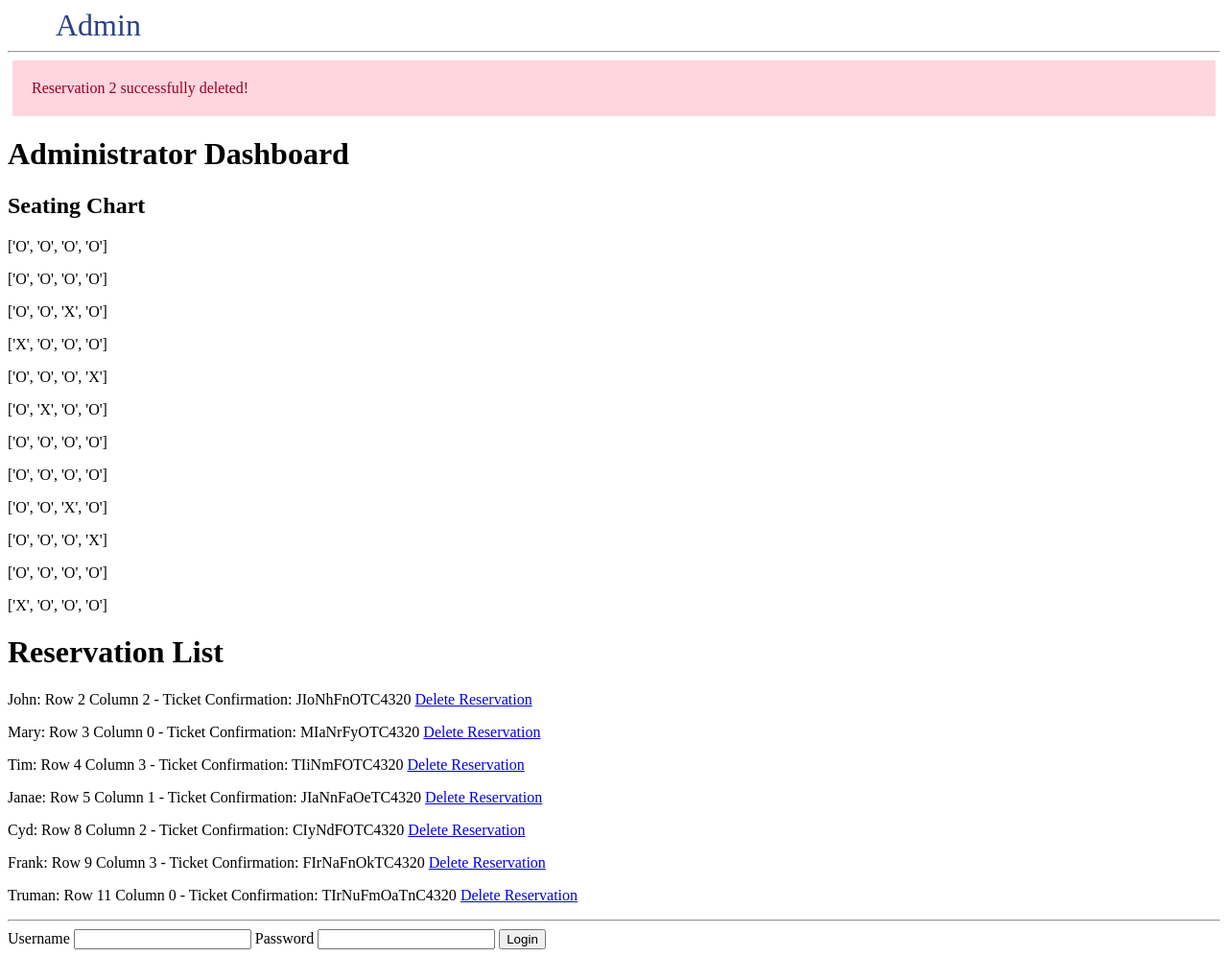
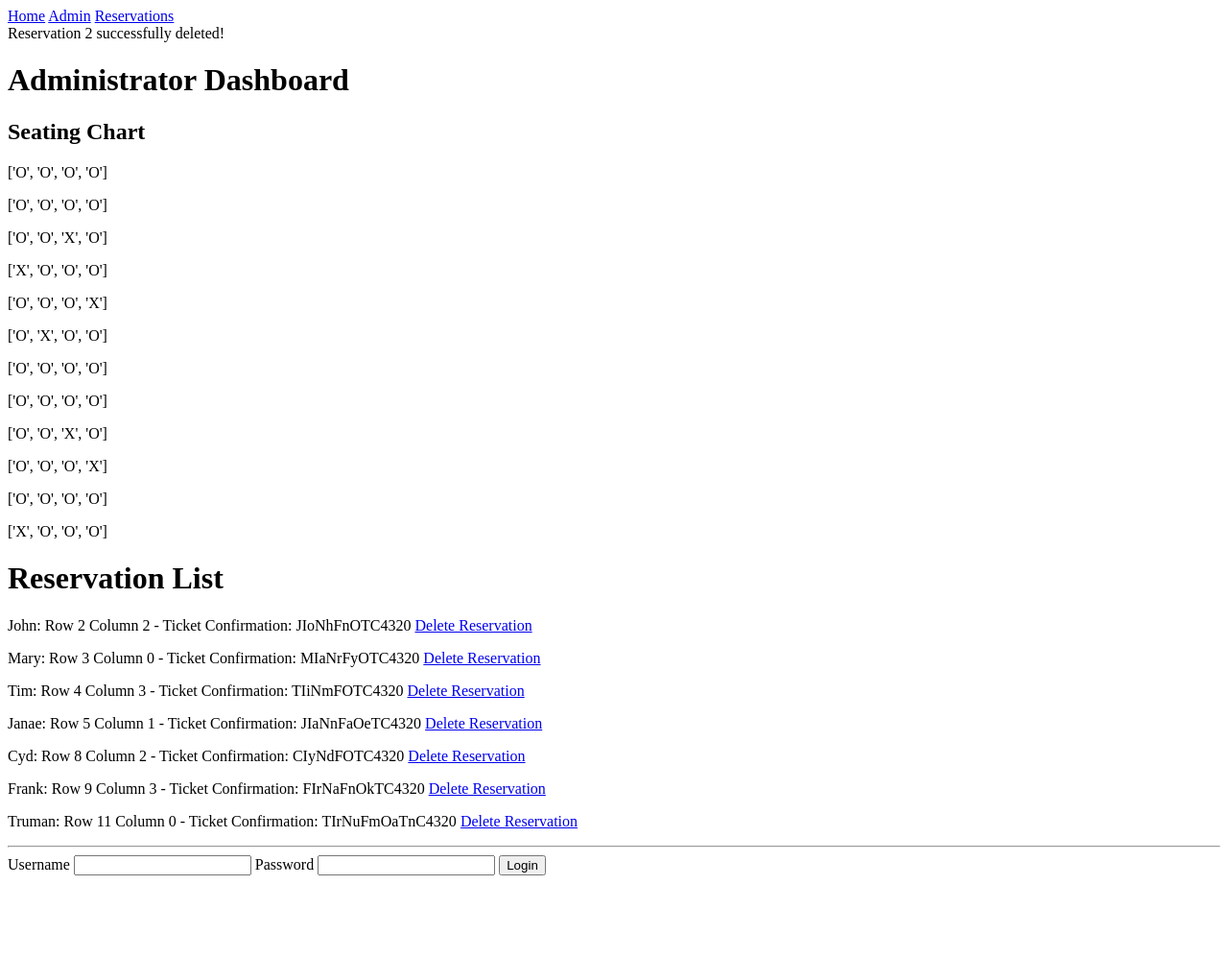
Before and after one commit to 21vincentchu/Team-16-FinalProject, a Flask app: page /2/delete in a window 1280 px wide. Shown: the whole page at 96% size. After the commit the page ends 912 px from the top, so only its background shows below. Run offline with Flask 3, Linux system fonts and the light colour scheme; data comes from the database, SQL or seed files in the repository.

Commit message:
Added Vinny's html files
-- UNSTABLE

```diff
--- a/templates/base.html
+++ b/templates/base.html
@@ -1,46 +1,24 @@
 <!DOCTYPE html>
-<html lang="en">
+<html>
 <head>
-    <meta charset="UTF-8">
-    <meta name="viewport" content="width=device-width, initial-scale=1.0">
-    <title>{% block title %} Customer Search{% endblock %} - FlaskApp</title>
-    <style>
-
-        .post {
-            padding: 10px;
-            margin: 5px;
-            background-color: #f3f3f3
-        }
-
-        nav a {
-            color: #284187;
-            font-size: 2em;
-            margin-left: 50px;
-            text-decoration: none;
-        }
-
-        .alert {
-            padding: 20px;
-            margin: 5px;
-            color: #970020;
-            background-color: #ffd5de;
-        }
-    </style>
+    <title>{% block title %}{% endblock %}</title>
+    <link rel="stylesheet" href="{{ url_for('static', filename='style.css') }}">
 </head>
 <body>
-
-    <nav>
-        <!--<a href="{{ url_for('index') }}">Home</a> -->
-        <a href="{{ url_for('login_get') }}">Admin</a>
-    </nav>
-    <hr>
-    <div class="content">
-        {% for message in get_flashed_messages() %}
-            <div class="alert">{{ message }}</div>
-        {% endfor %}
-
-        {% block content %} {% endblock %}
+    <div class="menu">
+        <a href="{{ url_for('index') }}">Home</a>
+        <a href="{{ url_for('admin') }}">Admin</a>
+        <a href="{{ url_for('reserve') }}">Reservations</a>
     </div>
-
+    <div class="div-container">
+        {% with messages = get_flashed_messages(with_categories=true) %}
+            {% if messages %}
+                {% for category, message in messages %}
+                    <div class="flash {{ category }}">{{ message }}</div>
+                {% endfor %}
+            {% endif %}
+        {% endwith %}
+        {% block content %}{% endblock %}
+    </div>
 </body>
 </html>
```
Also changed, not shown: templates/index.html (+25 -0 lines), templates/reserve.html (+59 -0 lines).
